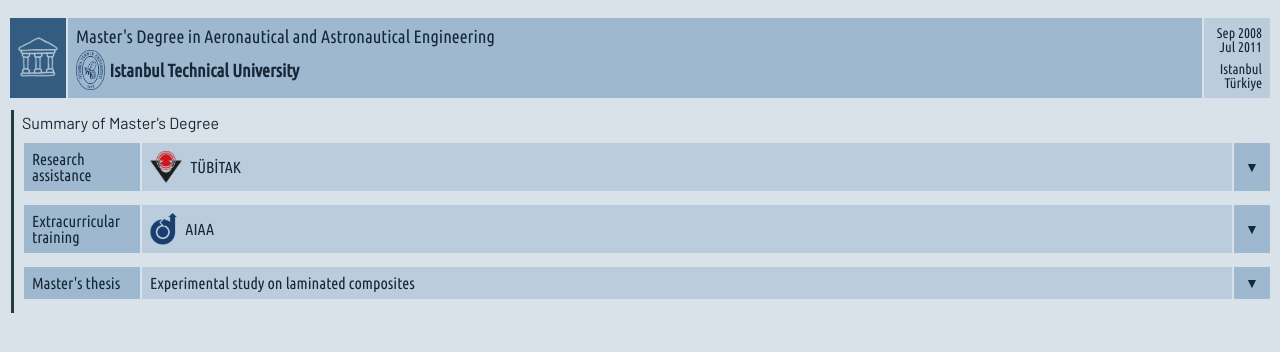
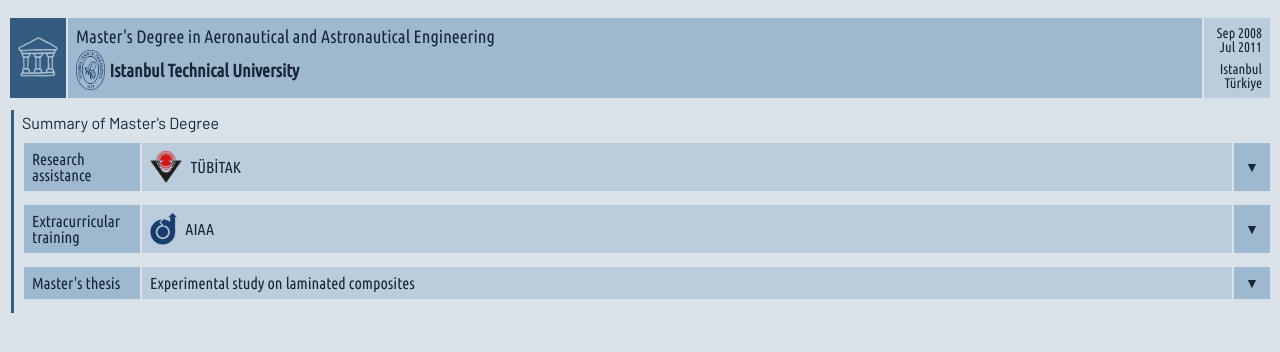
Before and after one commit to acrossfields/idilsezer, a Jekyll site: the page built from en/background-eng.md, in a window 1280 px wide. Shown: the part 494-846 px from the top of the page. Built offline with Jekyll 4.4.1, drawn with Linux system fonts in a browser that asks for light colours; some web fonts are replaced.

Commit message:
Update background-eng.md

```diff
--- a/en/background-eng.md
+++ b/en/background-eng.md
@@ -125,7 +125,7 @@ permalink: /en/background/engineering/
   </tr>
 </table>
 
-<div class="bg-indented" style="margin-left: 11px; margin-right: 8px; padding: 5px 0 2px 8px;">
+<div class="bg-indented" style="margin-left: 11px; margin-right: 8px; padding: 5px 0 2px 8px; border-left-color: #345c80;">
   <p style="margin-top: 0; margin-bottom: 10px; color: #162736;">Summary of Master's Degree</p>
 
   <table class="table-bgsub" style="color: #162736; margin: 10px 0; padding: 0;">
```
